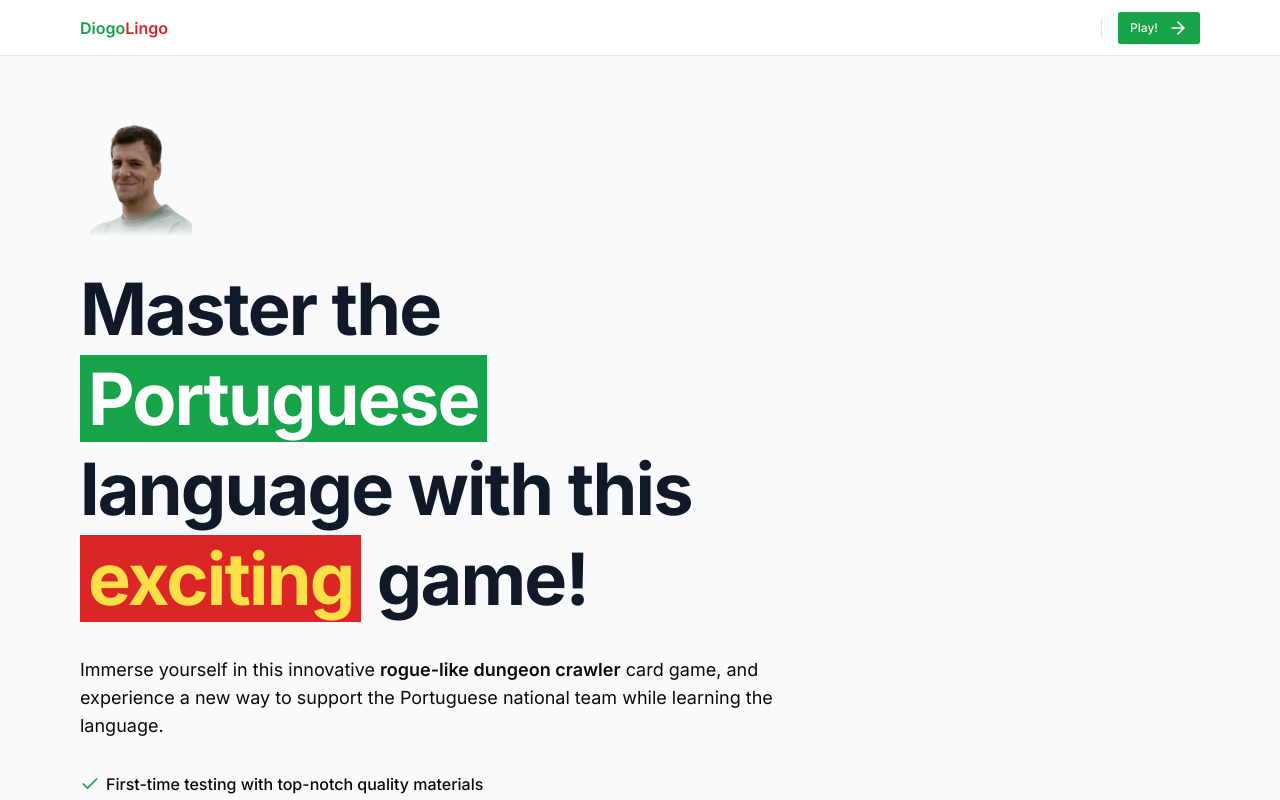
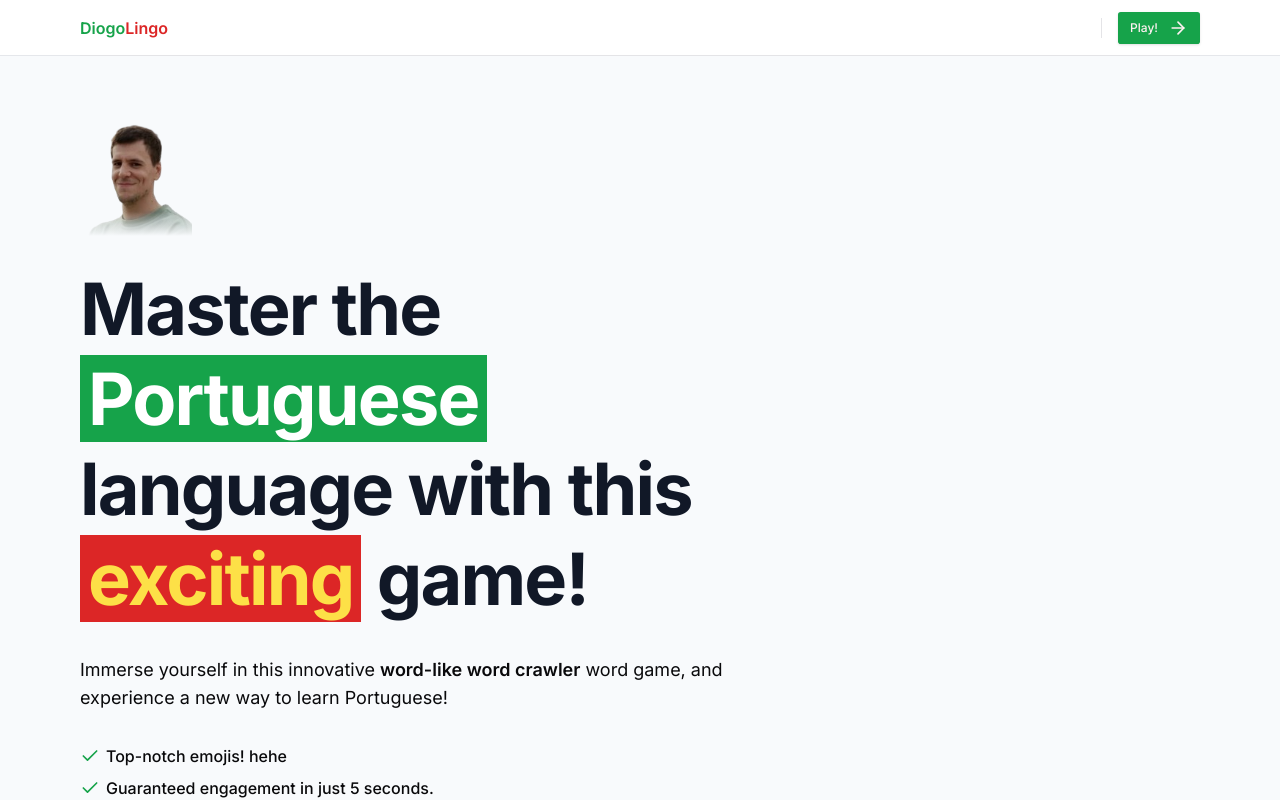
Before and after one commit to DiogoBarrosMartins/portuguesegame, a Next.js app: page / in a window 1280 px wide. Shown: the top 800 px of the page. Built offline with nearby package versions, Linux system fonts and the light colour scheme; no server answers.

Commit message:
changed name

```diff
--- a/src/app/layout.tsx
+++ b/src/app/layout.tsx
@@ -6,7 +6,7 @@ import Navbar from "@/components/Navbar";
 const inter = Inter({ subsets: ["latin"] });
 
 export const metadata: Metadata = {
-  title: "DiogoLingo! hehe",
+  title: "DiogoLingo",
   description: "Powered by Esparguetes",
 };
 
--- a/src/app/page.tsx
+++ b/src/app/page.tsx
@@ -19,18 +19,18 @@ export default function Home() {
   with this <span className="bg-red-600 px-2 text-yellow-300">exciting</span> game!
 </h1>
 <p className="mt-8 text-lg lg:pr-10 max-w-prose text-center lg:text-left text-balance md:text-wrap">
-  Immerse yourself in this innovative <span className="font-semibold">rogue-like dungeon crawler</span> card game, and experience a new way to support the Portuguese national team while learning the language.
+  Immerse yourself in this innovative <span className="font-semibold">word-like word crawler</span> word game, and experience a new way to learn Portuguese!
 </p>
 
 <ul className="mt-8 space-y-2 text-left font-medium flex flex-col items-center sm:items-start">
   <div className="space-y-2">
     <li className="flex gap-1.5 items-center text-left">
       <Check className="h-5 w-5 shrink-0 text-green-600"/>
-      First-time testing with top-notch quality materials
+      Top-notch emojis! hehe
     </li>
     <li className="flex gap-1.5 items-center text-left">
       <Check className="h-5 w-5 shrink-0 text-green-600"/>
-      Guaranteed engagement in just 5 minutes
+      Guaranteed engagement in just 5 seconds.
     </li>
     <li className="flex gap-1.5 items-center text-left">
       <Check className="h-5 w-5 shrink-0 text-green-600"/>
```
Also changed, not shown: 1 other file (tests, documents, lock files or other folders).
